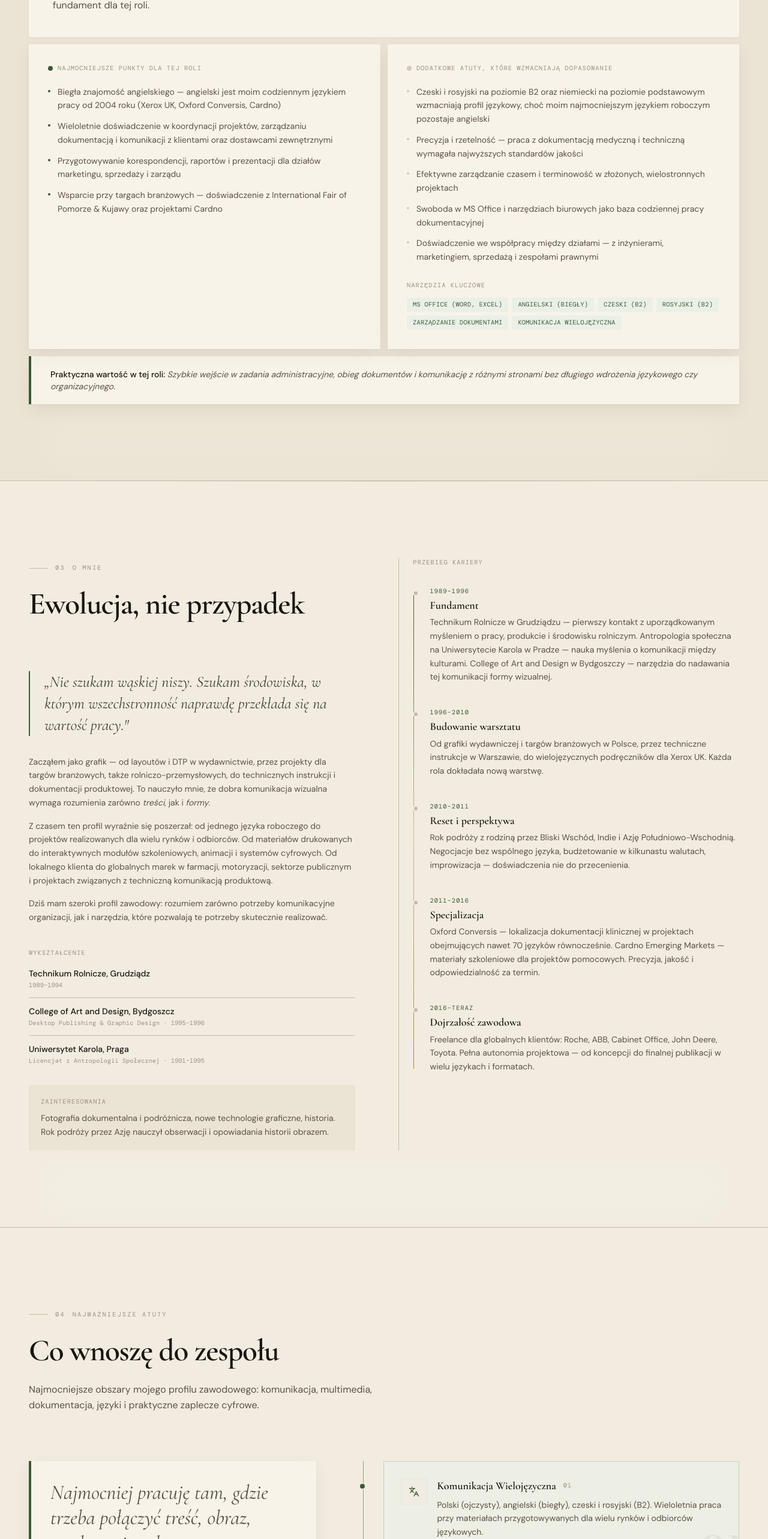
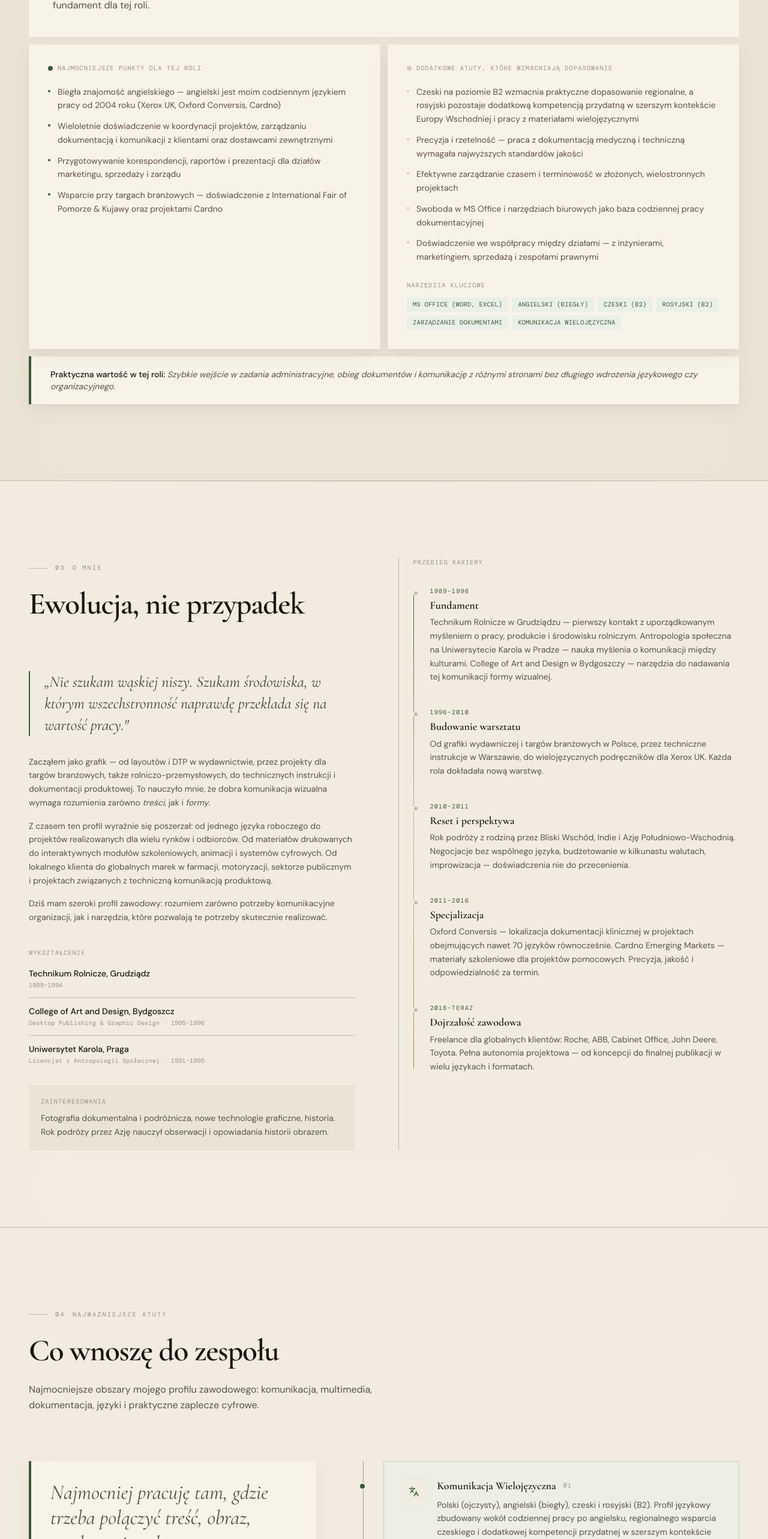
Before and after one commit to maryooshek/mariusz-grabowski, a React (Vite) app: page / in a window 1280 px wide. Shown: the part 1492-4058 px from the top of the page at 60% size. Built offline with nearby package versions, Linux system fonts and the light colour scheme.

Commit message:
poprawki15

```diff
--- a/src/components/Languages.tsx
+++ b/src/components/Languages.tsx
@@ -44,7 +44,7 @@ export default function Languages() {
                 Wielojęzyczność to fundament mojej kariery. Angielski jest moim codziennym językiem pracy od 2004 roku, między innymi w Xerox UK, Oxford Conversis i Cardno. Czeski rozwijałem podczas studiów na Uniwersytecie Karola w Pradze.
               </p>
               <p>
-                W kontekście JOSKIN szczególnie istotny jest dla mnie mocny angielski, a czeski i rosyjski stanowią dodatkowe wsparcie komunikacyjne. Niemiecki pozostaje na poziomie podstawowym, więc traktuję go jako obszar do dalszego rozwoju.
+                W kontekście JOSKIN szczególnie istotne są dla mnie angielski jako główny język pracy oraz czeski jako praktyczne wsparcie komunikacyjne w regionie. Rosyjski pozostaje dodatkową kompetencją przydatną w szerszym kontekście Europy Wschodniej i pracy z materiałami wielojęzycznymi. Niemiecki traktuję jako obszar do dalszego rozwoju.
               </p>
             </div>
 
--- a/src/data/index.ts
+++ b/src/data/index.ts
@@ -29,7 +29,7 @@ export const roleMatchData = [
       'Wsparcie przy targach branżowych — doświadczenie z International Fair of Pomorze & Kujawy oraz projektami Cardno',
     ],
     transferable: [
-      'Czeski i rosyjski na poziomie B2 oraz niemiecki na poziomie podstawowym wzmacniają profil językowy, choć moim najmocniejszym językiem roboczym pozostaje angielski',
+      'Czeski na poziomie B2 wzmacnia praktyczne dopasowanie regionalne, a rosyjski pozostaje dodatkową kompetencją przydatną w szerszym kontekście Europy Wschodniej i pracy z materiałami wielojęzycznymi',
       'Precyzja i rzetelność — praca z dokumentacją medyczną i techniczną wymagała najwyższych standardów jakości',
       'Efektywne zarządzanie czasem i terminowość w złożonych, wielostronnych projektach',
       'Swoboda w MS Office i narzędziach biurowych jako baza codziennej pracy dokumentacyjnej',
@@ -100,7 +100,7 @@ export const strengthsData = [
   {
     icon: 'Languages',
     title: 'Komunikacja Wielojęzyczna',
-    text: 'Polski (ojczysty), angielski (biegły), czeski i rosyjski (B2). Wieloletnia praca przy materiałach przygotowywanych dla wielu rynków i odbiorców językowych.',
+    text: 'Polski (ojczysty), angielski (biegły), czeski i rosyjski (B2). Profil językowy zbudowany wokół codziennej pracy po angielsku, regionalnego wsparcia czeskiego i dodatkowej kompetencji przydatnej w szerszym kontekście Europy Wschodniej.',
     color: 'green' as const,
   },
   {
@@ -280,7 +280,7 @@ export const skillGroupsData = [
     icon: 'Globe',
     color: 'amber' as const,
     tier: 'core' as const,
-    description: 'Zaplecze do pracy z treściami dla różnych rynków: komunikacja, adaptacja materiałów, lokalizacja i sprawne poruszanie się w środowisku wielojęzycznym.',
+    description: 'Zaplecze do pracy z treściami dla różnych rynków: komunikacja, adaptacja materiałów, lokalizacja i sprawne poruszanie się w środowisku wielojęzycznym, także w szerszym kontekście Europy Wschodniej.',
     skills: ['Angielski', 'Czeski', 'Rosyjski', 'Lokalizacja', 'Wielojęzyczny DTP', 'Transkreacja', 'Adaptacja kulturowa', 'Materiały dla wielu rynków'],
   },
   {
@@ -352,7 +352,7 @@ export const languagesData = [
     percentage: 70,
     flag: '🇷🇺',
     color: 'amber' as const,
-    note: 'Poziom średniozaawansowany wyższy',
+    note: 'Dodatkowa kompetencja przydatna w szerszym kontekście Europy Wschodniej',
   },
   {
     language: 'Niemiecki',
@@ -437,7 +437,7 @@ export const joskinPointsData = [
   {
     icon: 'Globe',
     title: 'Wielojęzyczność jako kapitał operacyjny',
-    text: 'W pracy dla JOSKIN mógłbym realnie wykorzystać angielski jako mocny język roboczy, a czeski i rosyjski jako dodatkowe wsparcie komunikacyjne. To praktyczna wartość w środowisku wielojęzycznym i międzydziałowym.',
+    text: 'W pracy dla JOSKIN mógłbym realnie wykorzystać angielski jako mocny język roboczy, czeski jako praktyczne wsparcie komunikacyjne w regionie, a rosyjski jako dodatkową kompetencję przydatną w szerszym kontekście Europy Wschodniej. To praktyczna wartość w środowisku wielojęzycznym i międzydziałowym.',
     color: 'green' as const,
   },
   {
```
